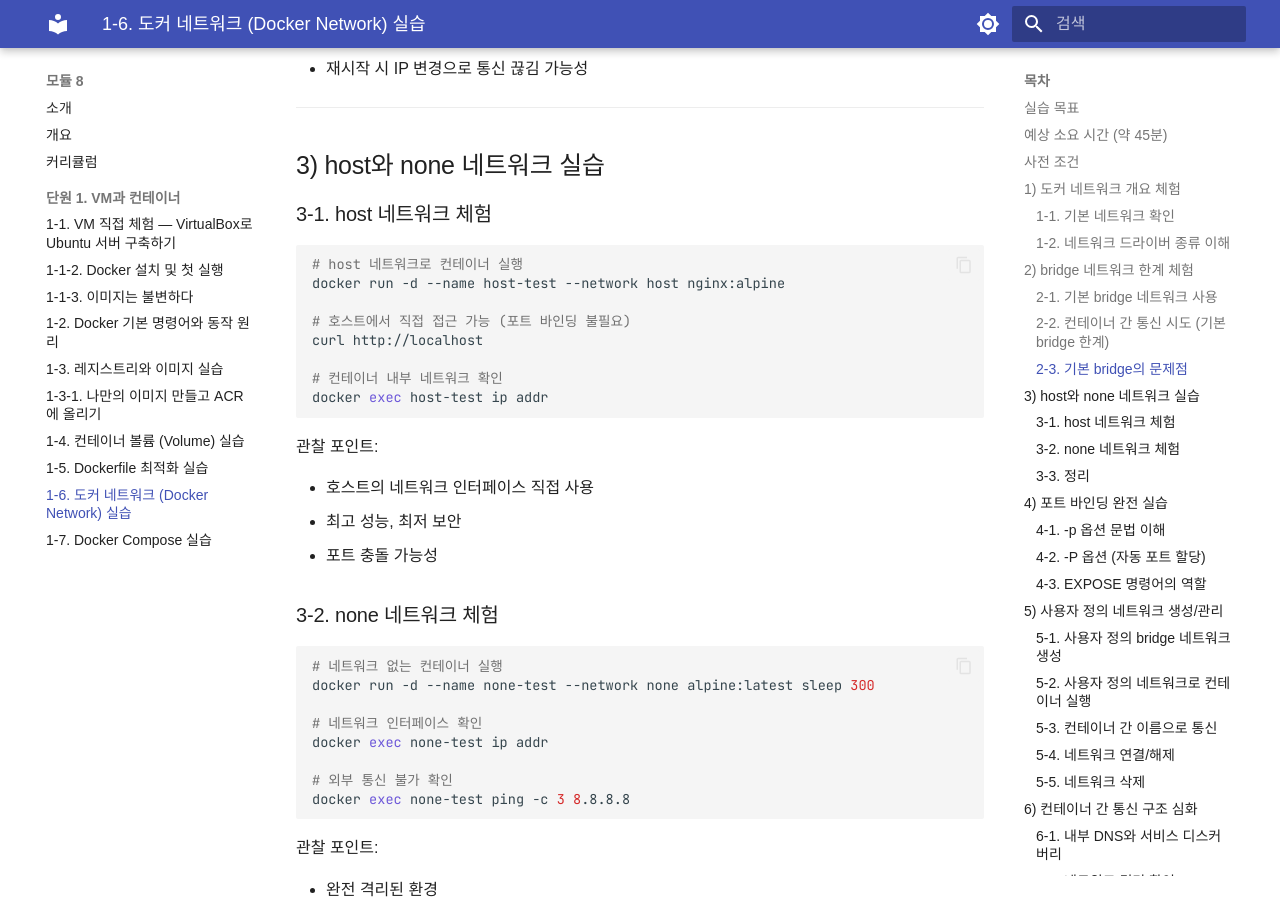
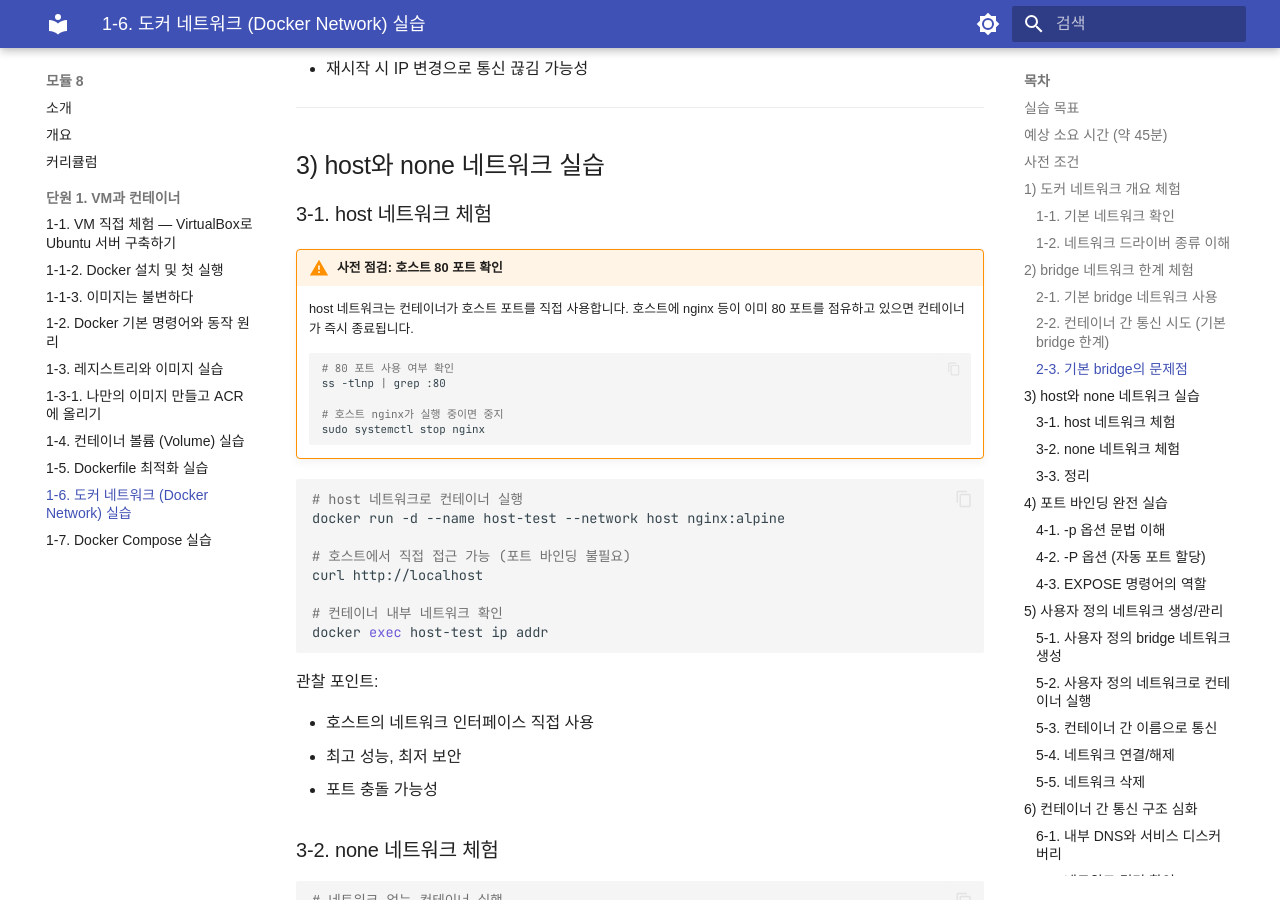
Before and after one commit to skilleat-labs/docker-k8s-labs, an MkDocs documentation site: the page built from docs/modules/module8/1-6.md, in a window 1280 px wide and 900 px high, scrolled down 2450 px. Built offline with MkDocs 1.6.1 and Material for MkDocs 9.7.7, drawn with Linux system fonts in a browser that asks for light colours; some web fonts are replaced.

Commit message:
1-6: 3-1 host 네트워크 실습 전 80 포트 사전 점검 단계 추가
Co-Authored-By: Claude Sonnet 4.6 <noreply@anthropic.com>

````diff
--- a/docs/modules/module8/1-6.md
+++ b/docs/modules/module8/1-6.md
@@ -102,6 +102,18 @@ docker exec web1 ping -c 3 <web2_IP>
 ## 3) host와 none 네트워크 실습
 
 ### 3-1. host 네트워크 체험
+
+!!! warning "사전 점검: 호스트 80 포트 확인"
+    host 네트워크는 컨테이너가 호스트 포트를 직접 사용합니다.
+    호스트에 nginx 등이 이미 80 포트를 점유하고 있으면 컨테이너가 즉시 종료됩니다.
+
+    ```bash
+    # 80 포트 사용 여부 확인
+    ss -tlnp | grep :80
+
+    # 호스트 nginx가 실행 중이면 중지
+    sudo systemctl stop nginx
+    ```
 
 ```bash
 # host 네트워크로 컨테이너 실행
````
